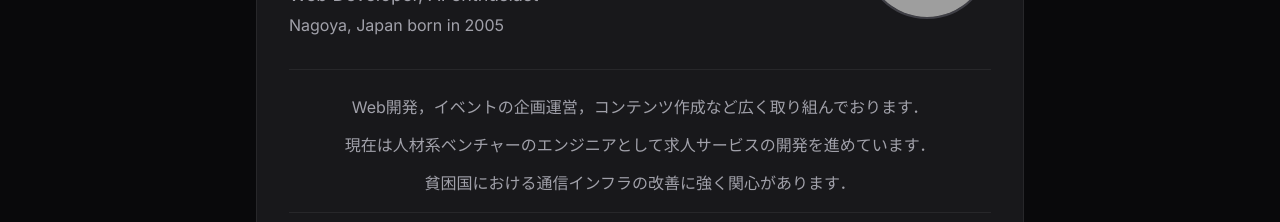
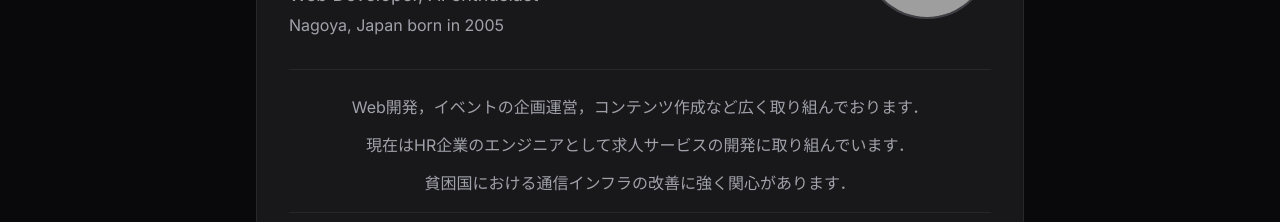
Before and after one commit to hochu-shunsuke/portfolio, a Next.js app: page / in a window 1280 px wide. Shown: the part 1180-1402 px from the top of the page. Built offline with nearby package versions, Linux system fonts and the light colour scheme; grey boxes are pictures that could not be loaded.

Commit message:
profile-card.tsx の更新

```diff
--- a/components/profile-card.tsx
+++ b/components/profile-card.tsx
@@ -102,7 +102,7 @@ export function ProfileCard() {
               Web開発，イベントの企画運営，コンテンツ作成など広く取り組んでおります．
             </p>
             <p className="text-zinc-400 leading-relaxed">
-              現在は人材系ベンチャーのエンジニアとして求人サービスの開発を進めています．
+              現在はHR企業のエンジニアとして求人サービスの開発に取り組んでいます．
             </p>
             <p className="text-zinc-400 leading-relaxed">
               貧困国における通信インフラの改善に強く関心があります．
```
